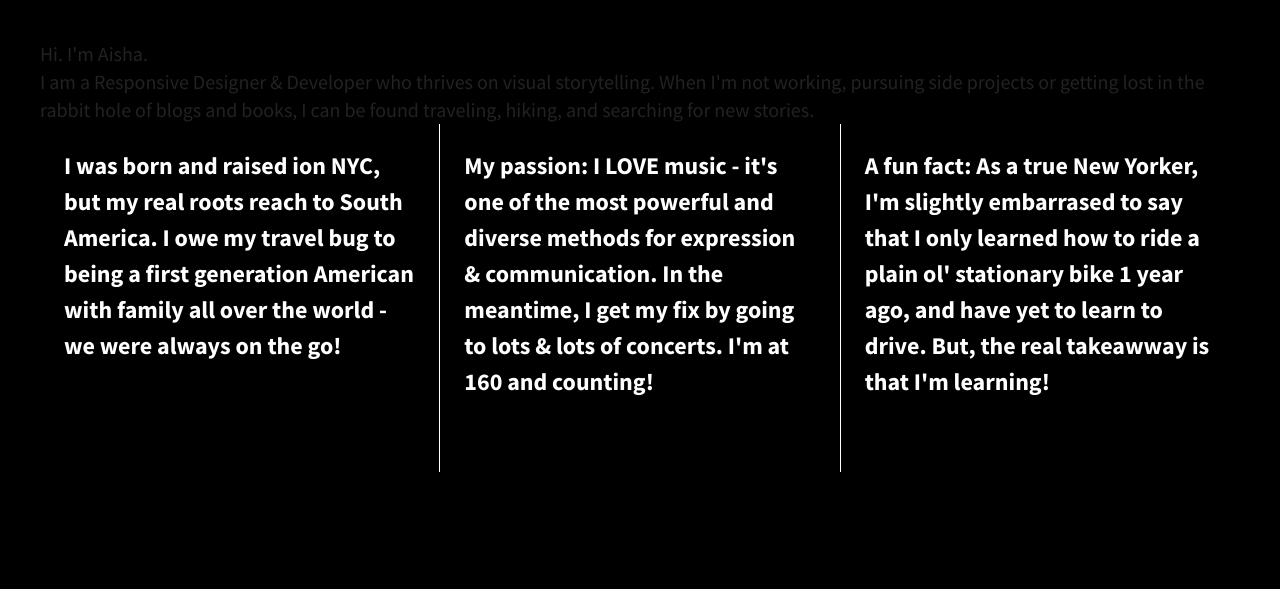
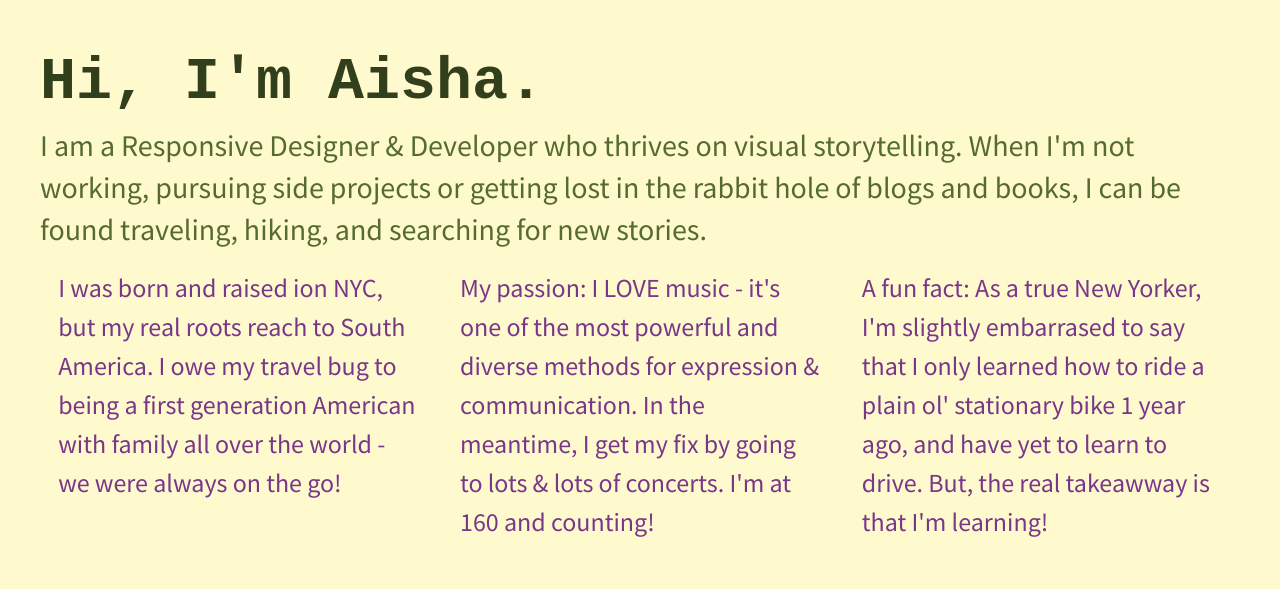
Before and after one commit to atgorman1/flexbox-grids, a plain HTML site: page index.html in a window 1280 px wide. Drawn offline with nearby package versions, Linux system fonts and the light colour scheme.

Commit message:
Updated colors and fixed flexbox layout.

```diff
--- a/css/main.css
+++ b/css/main.css
@@ -96,43 +96,63 @@ textarea {
    ========================================================================== */
 
 html {
-  background-color: black;
+  background-color: lemonchiffon;
   height: 100%;
+  width: 100%;
 }
 
 body {
   font-family: "Source Sans Pro", sans-serif;
   padding: 2em;
   font-size: 1.25em;
-  height: 100%;
+  color: darkolivegreen;
 }
 
-.wrapper {
-  font-weight: 700;
+header {
+  font-size: 3em;
+  font-family: "Courier New", Courier, monospace;
+  font-weight: 900;
+  display: flex;
+  justify-content: flex-start;
+  align-items: center;
+  width: 100%;
+  color: rgb(50, 63, 28);
+}
+main {
+  font-size: 1.5em;
+  display: flex;
+  align-items: center;
+  justify-content: center;
+  width: 100%;
+}
+
+footer {
+  width: 100%;
+  display: flex;
+  justify-content: center;
+  align-items: center;
+}
+
+#flex-container {
   display: flex;
   justify-content: space-between;
+  align-items: center;
+  flex-flow: row wrap;
 }
 
-.div-1,
-.div-2,
-.div-3 {
-  color: white;
+.flex-items {
+  color: rgb(121, 55, 137);
   line-height: 1.5em;
-  font-size: 1.2em;
-  background-color: black;
-  height: 300px;
+  font-size: 1.3em;
   display: flex;
   justify-content: center;
   width: 30%;
   align-items: top;
   text-align: left;
-  padding: 1em;
+  padding: 0.7em;
+  height: 300px;
 }
 
-.div-2 {
-  border-right: 0.5px solid white;
-  border-left: 0.5px solid white;
-}
 /* ==========================================================================
    Helper classes
    ========================================================================== */
--- a/index.html
+++ b/index.html
@@ -33,32 +33,30 @@
       </p>
     <![endif]-->
 
-    <section class="flex-container">
-      <header>Hi. I'm Aisha.</header>
+    <section id="flex-container">
+      <header>Hi, I'm Aisha.</header>
       <main>
         I am a Responsive Designer & Developer who thrives on visual
         storytelling. When I'm not working, pursuing side projects or getting
         lost in the rabbit hole of blogs and books, I can be found traveling,
         hiking, and searching for new stories.
       </main>
-      <section class="wrapper">
-        <div class="div-1">
-          I was born and raised ion NYC, but my real roots reach to South
-          America. I owe my travel bug to being a first generation American with
-          family all over the world - we were always on the go!
+      <div class="flex-items" id="div-1">
+        I was born and raised ion NYC, but my real roots reach to South America.
+        I owe my travel bug to being a first generation American with family all
+        over the world - we were always on the go!
       </div>
-        <div class="div-2">
+      <div class="flex-items" id="div-2">
         My passion: I LOVE music - it's one of the most powerful and diverse
-          methods for expression & communication. In the meantime, I get my fix
-          by going to lots & lots of concerts. I'm at 160 and counting!
+        methods for expression & communication. In the meantime, I get my fix by
+        going to lots & lots of concerts. I'm at 160 and counting!
       </div>
-        <div class="div-3">
-          A fun fact: As a true New Yorker, I'm slightly embarrased to say that
-          I only learned how to ride a plain ol' stationary bike 1 year ago, and
+      <div class="flex-items" id="div-3">
+        A fun fact: As a true New Yorker, I'm slightly embarrased to say that I
+        only learned how to ride a plain ol' stationary bike 1 year ago, and
         have yet to learn to drive. But, the real takeawway is that I'm
         learning!
       </div>
-      </section>
       <footer></footer>
     </section>
 
```
Lines whose indentation alone changed are shown as unchanged.
